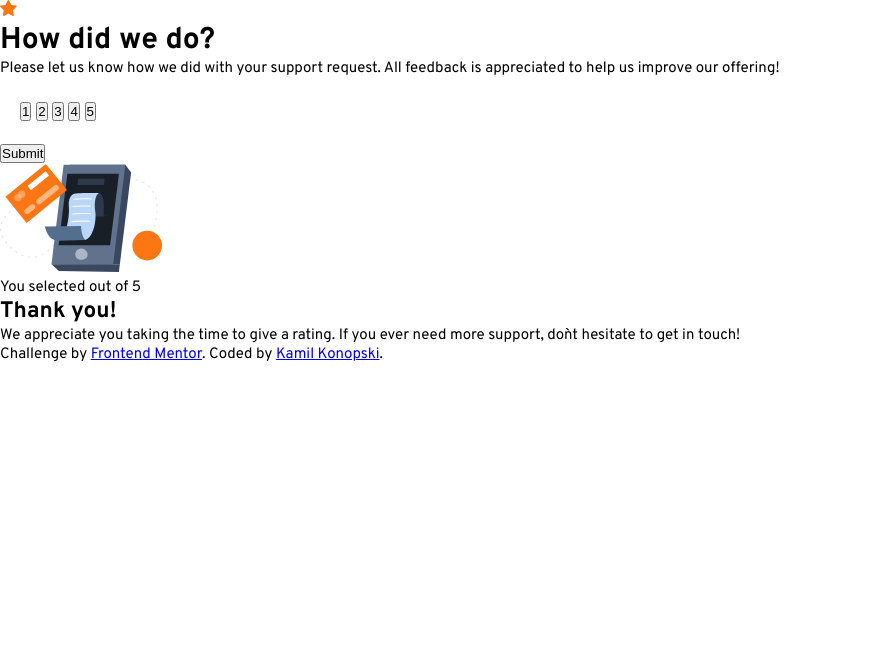
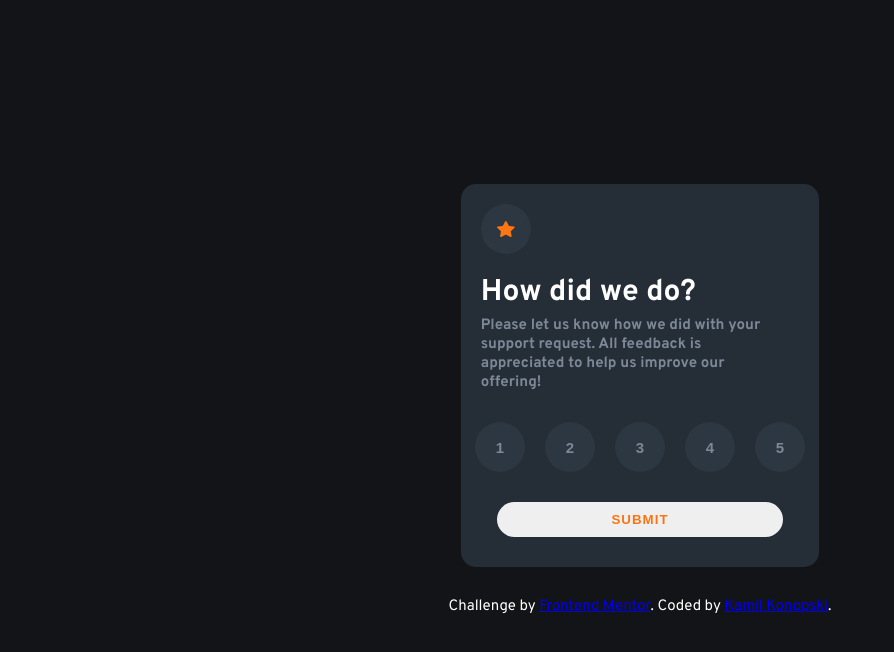
Before and after one commit to KamilKonopski/interactive-rating-component-main, a plain HTML site: page index.html in a window 1280 px wide. Shown: the whole page, without its empty margins (0-894 px from the left). Drawn offline with Linux system fonts and the light colour scheme.

Commit message:
finish  desktop app

```diff
--- a/index.html
+++ b/index.html
@@ -19,7 +19,7 @@
 		<link rel="stylesheet" href="style.css" />
 	</head>
 	<body>
-		<div class="active-states">
+		<div class="active-state">
 			<div class="icon">
 				<img src="./images/icon-star.svg" alt="icon star" />
 			</div>
@@ -46,7 +46,9 @@
 					alt="thank you illustration"
 				/>
 			</div>
-			<p>You selected <span id="current-rate"></span> out of 5</p>
+			<p class="selected">
+				You selected <span id="current-rate"></span> out of 5
+			</p>
 			<h2>Thank you!</h2>
 			<p>
 				We appreciate you taking the time to give a rating. If you ever need
--- a/main.js
+++ b/main.js
@@ -1,16 +1,22 @@
 const rates = document.querySelectorAll('.rate');
 const submitButton = document.querySelector('.submit');
 const currentRate = document.getElementById('current-rate');
+const activeState = document.querySelector('.active-state');
+const thankYouState = document.querySelector('.thank-you-state');
 
 let currentNumber = null;
 
+
 rates.forEach(rate => {
     rate.addEventListener('click', event => {
-        const clickedNumber = event.target;
-        currentNumber = clickedNumber.innerText
+        const clickedNumber = event.target.innerText;
+        currentNumber = clickedNumber;
     });
 });
 
 submitButton.addEventListener('click', () => {
     currentRate.innerText = currentNumber;
+
+    activeState.style.display = 'none';
+    thankYouState.style.display = "flex";
 });
--- a/style.css
+++ b/style.css
@@ -1,10 +1,11 @@
 :root {
-    --orange: hsl(25, 97%, 53%);
-    --white: hsl(0, 0%, 100%);
-    --lightGrey: hsl(217, 12%, 63%);
-    --mediumGrey: hsl(216, 12%, 54%);
-    --darkBlue: hsl(213, 19%, 18%);
-    --veryDarkBlue: hsl(216, 12%, 8%);
+    --orange: #fb7413;
+    --white: #ffffff;
+    --lightGrey: #959eac;
+    --mediumGrey: #7c8798;
+    --lighterBlue: #2d3741;
+    --darkBlue: #252d37;
+    --veryDarkBlue: #121417;
     --mobile: 375px;
     --desktop: 1440px;
 }
@@ -16,11 +17,149 @@
 }
 
 body {
+    align-items: center;
+    background-color: var(--veryDarkBlue);
+    display: flex;
+    flex-direction: column;
     font-family: 'Overpass', sans-serif;
     font-size: 15px;
+    height: 100vh;
+    justify-content: center;
+    margin: 0 auto;
+    max-width: var(--desktop);
 }
 
-.rates {
-    font-size: 20px;
-    padding: 20px;
+.active-state {
+    background-color: var(--darkBlue);
+    border-radius: 15px;
+    width: 28%;
 }
+
+.active-state .icon {
+    align-items: center;
+    background-color: var(--lighterBlue);
+    border-radius: 50%;
+    display: flex;
+    justify-content: center;
+    margin: 20px;
+    width: 50px;
+    height: 50px;
+}
+
+.active-state .icon img {
+    width: 35%;
+}
+
+.active-state .text {
+    margin: 15px 35px 15px 20px;
+}
+
+.active-state .text h1 {
+    color: var(--white);
+    margin-bottom: 5px;
+    font-weight: 700;
+}
+
+.active-state .text p {
+    color: var(--mediumGrey);
+    font-weight: 700;
+    margin-bottom: 30px;
+}
+
+.active-state .rates {
+    display: flex;
+    justify-content: center;
+    margin-bottom: 15px;
+    width: 100%;
+}
+
+.active-state .rates .rate {
+    background-color: var(--lighterBlue);
+    border: none;
+    border-radius: 50%;
+    color: var(--mediumGrey);
+    cursor: pointer;
+    font-size: 15px;
+    font-weight: 700;
+    height: 50px;
+    margin: 0 10px;
+    width: 50px;
+    transition: 0.2s;
+}
+
+.active-state .rates .rate:hover {
+    background-color: var(--lightGrey);
+    color: var(--white);
+}
+
+.active-state .rates .rate:focus {
+    background-color: var(--orange);
+    color: var(--white);
+}
+
+.active-state .submit {
+    border: none;
+    border-radius: 20px;
+    color: var(--orange);
+    cursor: pointer;
+    display: block;
+    font-weight: 700;
+    letter-spacing: 1px;
+    margin: 30px auto;
+    padding: 10px 0;
+    text-align: center;
+    text-transform: uppercase;
+    width: 80%;
+    transition: 0.2s;
+}
+
+.active-state .submit:hover {
+    background-color: var(--orange);
+    color: var(--white);
+}
+
+
+.thank-you-state {
+    align-items: center;
+    background-color: var(--darkBlue);
+    border: 2px solid var(--darkBlue);
+    border-radius: 15px;
+    display: none;
+    flex-direction: column;
+    justify-content: center;
+    width: 28%;
+}
+
+.thank-you-state .thanks-image {
+    margin: 40px 0 20px;
+}
+
+.thank-you-state .selected {
+    background-color: var(--lighterBlue);
+    border-radius: 20px;
+    color: var(--orange);
+    font-size: 15px;
+    margin-bottom: 40px;
+    padding: 5px 20px;
+}
+
+.thank-you-state h2 {
+    color: var(--white);
+    font-size: 30px;
+    font-weight: 400;
+    margin-bottom: 15px;
+}
+
+.thank-you-state p {
+    color: var(--mediumGrey);
+    font-size: 15px;
+    margin: 0 16px 40px 16px;
+    text-align: center;
+}
+
+
+
+.attribution {
+    color: var(--white);
+    margin-top: 30px;
+}
```
